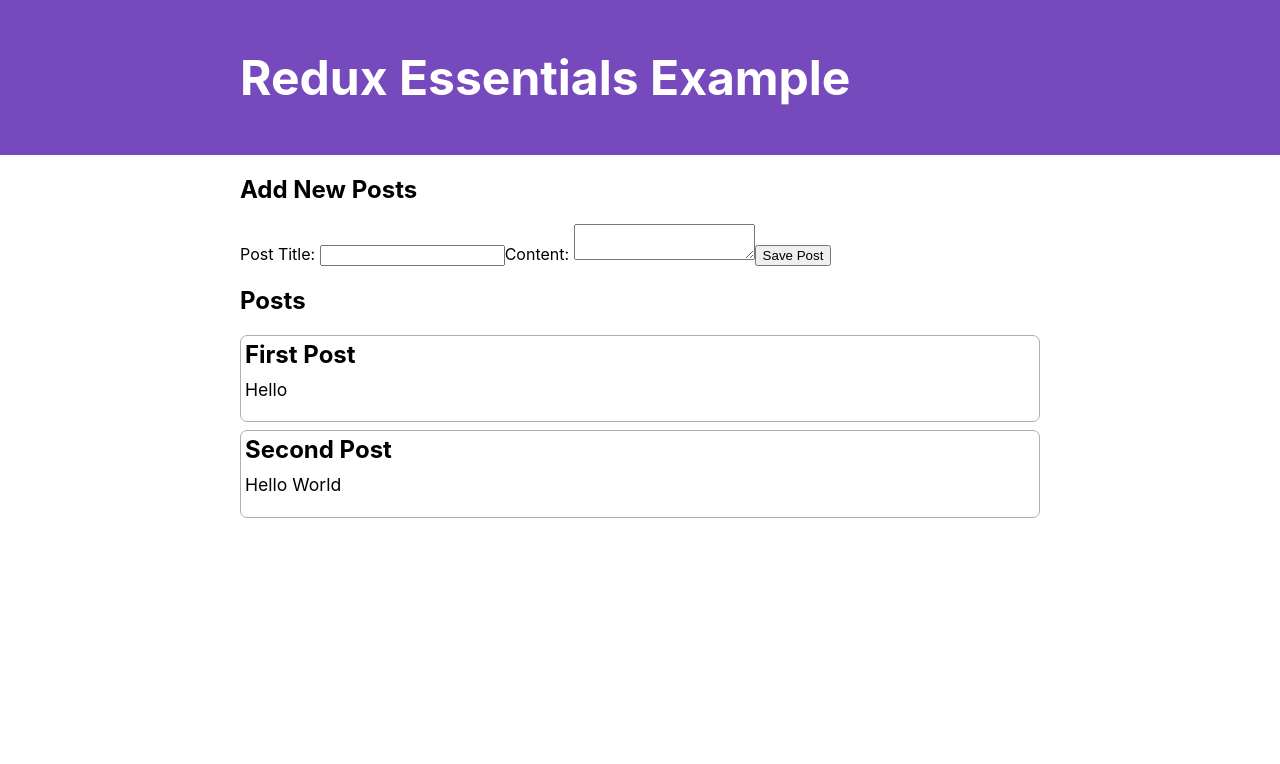
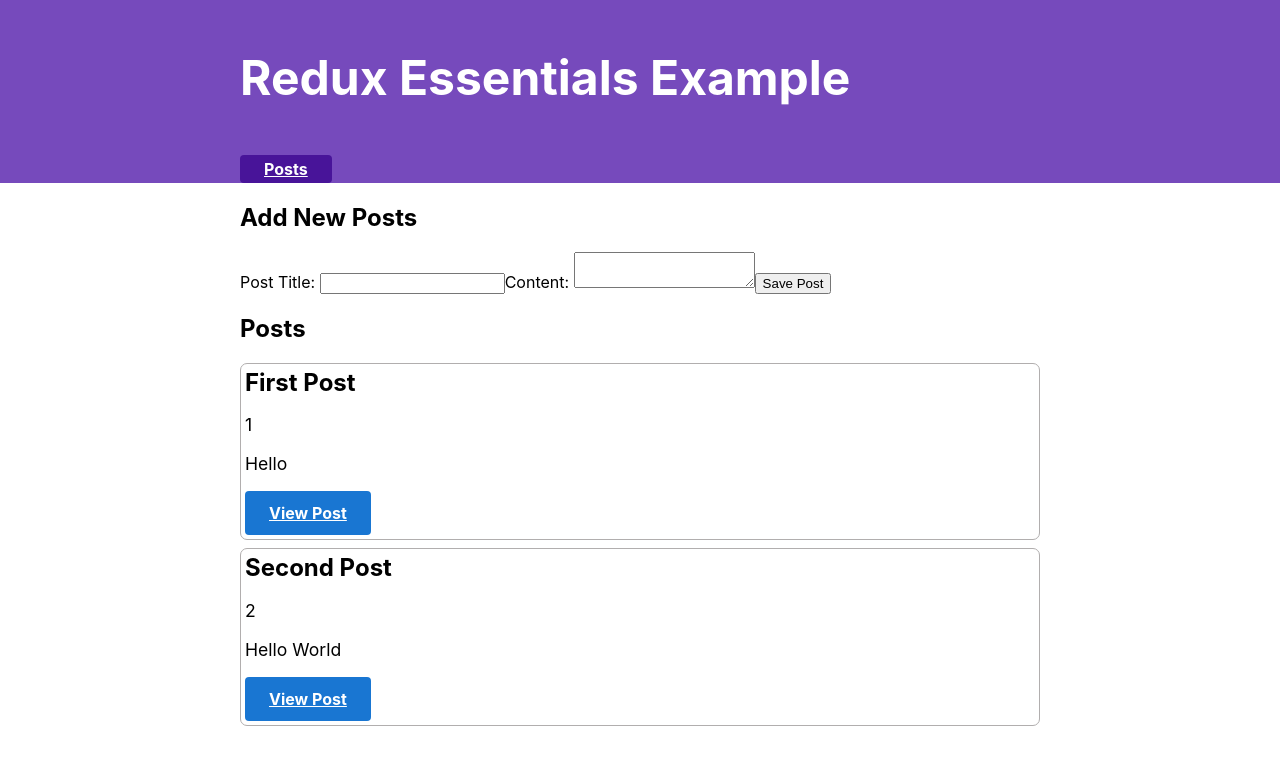
Before and after one commit to mochfarrel06/redux-essentials, a React (Vite) app: page / in a window 1280 px wide. Shown: the top 764 px of the page. Built offline with nearby package versions, Linux system fonts and the light colour scheme.

Commit message:
Adding the Single Post Route

```diff
--- a/src/app/Navbar.jsx
+++ b/src/app/Navbar.jsx
@@ -1,4 +1,5 @@
 import React from "react";
+import {Link} from "react-router-dom";
 
 export const Navbar = () => {
   return (
@@ -7,7 +8,9 @@
         <h1>Redux Essentials Example</h1>
 
         <div className="navContent">
-          <div className="navLinks"></div>
+          <div className="navLinks">
+            <Link to="/">Posts</Link>
+          </div>
         </div>
       </section>
     </nav>
--- a/src/features/posts/PostsList.jsx
+++ b/src/features/posts/PostsList.jsx
@@ -1,5 +1,6 @@
 import React from "react";
 import {useSelector} from "react-redux";
+import {Link} from "react-router-dom";
 
 export const PostsList = () => {
   const posts = useSelector((state) => state.posts);
@@ -7,7 +8,11 @@
   const renderedPosts = posts.map((post) => (
     <article className="post-excerpt" key={post.id}>
       <h3>{post.title}</h3>
+      <p>{post.id}</p>
       <p className="post-content">{post.content.substring(0, 100)}</p>
+      <Link to={`/posts/${post.id}`} className="button muted-button">
+        View Post
+      </Link>
     </article>
   ));
 
--- a/src/features/posts/SinglePostPage.jsx
+++ b/src/features/posts/SinglePostPage.jsx
@@ -1,17 +1,18 @@
 import React from "react";
 import {useSelector} from "react-redux";
+import {useParams} from "react-router-dom";
 
-export const SinglePostPage = ({match}) => {
-  const {postId} = match.params;
+export const SinglePostPage = () => {
+  const {postId} = useParams();
 
   const post = useSelector((state) =>
-    state.posts.find((post) => post.id === postId)
+    state.posts.find((post) => post.id === Number(postId))
   );
 
   if (!post) {
     return (
       <section>
-        <h2>Post not found</h2>
+        <h2>Post not found!</h2>
       </section>
     );
   }
```
